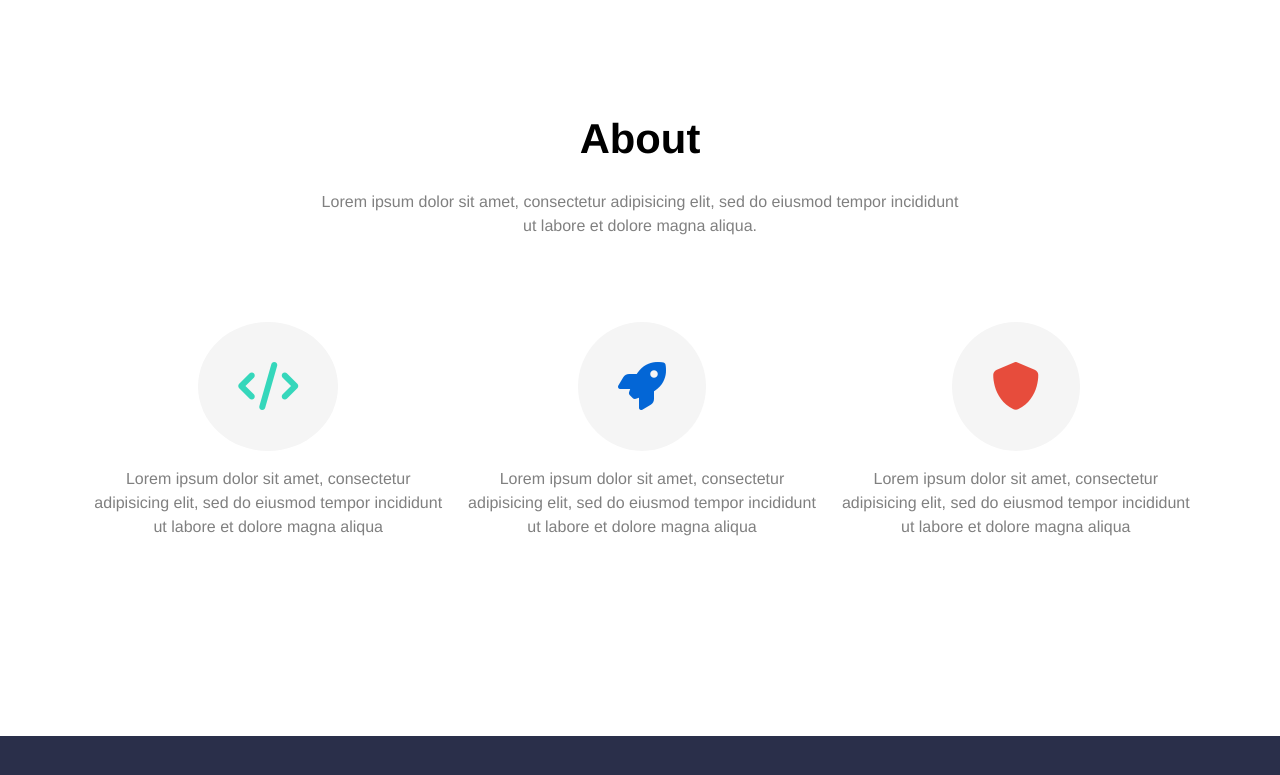
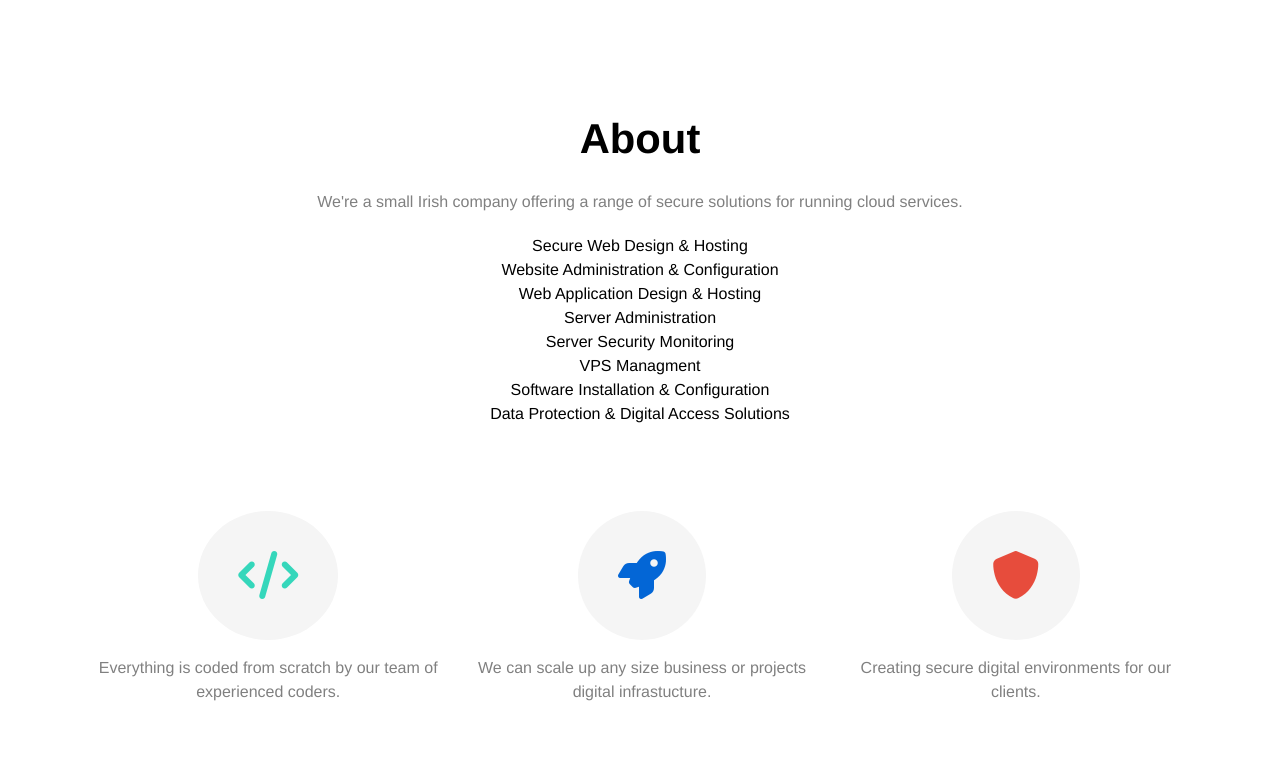
Before and after one commit to larfoley/secure-web-solutions, a Jekyll site: the page built from index.html, in a window 1280 px wide and 900 px high, scrolled down 639 px, cut to the strip 67-842 px from the top of the window. Built offline with Jekyll 4.4.1, drawn with Linux system fonts in a browser that asks for light colours; nearby versions of some CDN libraries; some of the changed text lies outside the part shown.

Commit message:
Added some writingz

```diff
--- a/index.html
+++ b/index.html
@@ -6,7 +6,7 @@
 <section class="black section white-text xtra-large hero">
   <div class="container text-center fadein">
     <h1 class="margin-none">{{site.title}}</h1>
-    <p class="white-text lead-text">Lorem ipsum dolor sit amet, consectetur adipisicing elit.</p>
+    <p class="white-text lead-text">Slick design with security in mind.</p>
     <br>
     <button class="btn btn-primary" type="button" name="button">
       Get in Touch
@@ -23,7 +23,17 @@
     <h2>About</h2>
     <div class="grid">
       <div class="grid__col grid__col--3-of-5 grid__col--centered">
-        <p>Lorem ipsum dolor sit amet, consectetur adipisicing elit, sed do eiusmod tempor incididunt ut labore et dolore magna aliqua.</p>
+        <p>We're a small Irish company offering a range of secure solutions for running cloud services.</p>
+        <ul>
+            <li>Secure Web Design & Hosting</li>
+            <li>Website Administration & Configuration</li>
+            <li>Web Application Design & Hosting</li>
+            <li>Server Administration</li>
+            <li>Server Security Monitoring</li>
+            <li>VPS Managment</li>
+            <li>Software Installation & Configuration</li>
+            <li>Data Protection & Digital Access Solutions</li>
+        </ul>
       </div>
     </div>
     <section class="section">
@@ -33,19 +43,19 @@
             <div class="circular-icon">
               <i class="fa fa-code fa-3x primary-color-text" aria-hidden="true"></i>
             </div>
-            <p>Lorem ipsum dolor sit amet, consectetur adipisicing elit, sed do eiusmod tempor incididunt ut labore et dolore magna aliqua</p>
+            <p>Everything is coded from scratch by our team of experienced coders.</p>
           </div>
           <div class="grid__col grid__col--1-of-3 text-center">
             <div class="circular-icon">
               <i class="fa fa-rocket fa-3x blue-text" aria-hidden="true"></i>
             </div>
-            <p>Lorem ipsum dolor sit amet, consectetur adipisicing elit, sed do eiusmod tempor incididunt ut labore et dolore magna aliqua</p>
+            <p>We can scale up any size business or projects digital infrastucture.</p>
           </div>
           <div class="grid__col grid__col--1-of-3 text-center">
             <div class="circular-icon">
               <i class="fa fa-shield fa-3x red-text" aria-hidden="true"></i>
             </div>
-            <p>Lorem ipsum dolor sit amet, consectetur adipisicing elit, sed do eiusmod tempor incididunt ut labore et dolore magna aliqua</p>
+            <p>Creating secure digital environments for our clients.</p>
           </div>
         </div>
     </section>
```
